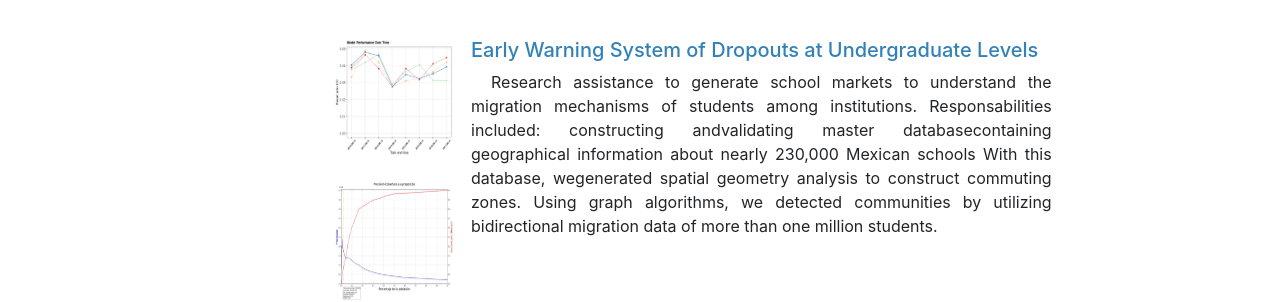
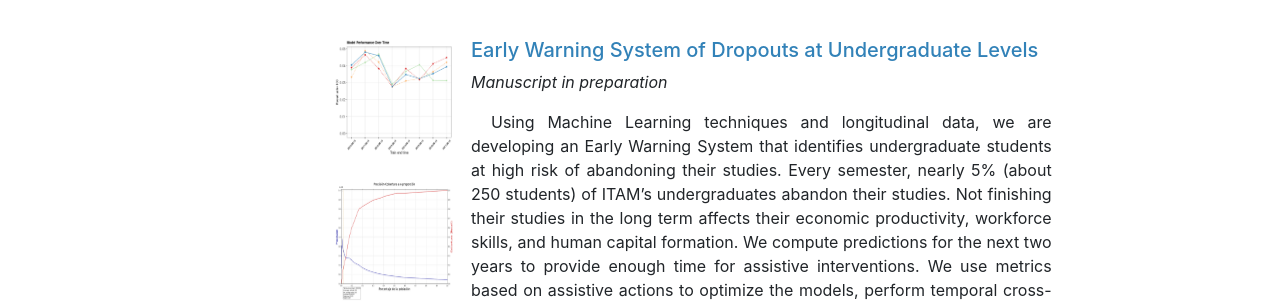
Before and after one commit to C1587S/cadavid-sanchez, a React (Create React App) app: page /#/ in a window 1280 px wide. Shown: the part 628-930 px from the top of the page. Built offline with nearby package versions, Linux system fonts and the light colour scheme.

Commit message:
Updates EWS summary

```diff
--- a/src/components/DataScience/DataScienceResearch.js
+++ b/src/components/DataScience/DataScienceResearch.js
@@ -23,7 +23,7 @@ function DataScienceResearch() {
           </a>
           <p className="p_ind">
           We proposed a methodology for identifying commuting zones and schooling markets in Mexico using geospatial analysis and graph algorithms for community detection. Public policy programs could use school markets to target interventions towards enhancing education quality through school competition mechanisms.
-          This work was done with Mauricio Romero <a href="https://www.itam.mx/">(Instituto Tecnológico Autónomo de México) </a> and Paola Mejía <a href="https://www.epfl.ch/en/">(EPFL)</a>, at the Center for Economic Research <a href="http://cie.itam.mx/">(CIE) </a>.
+          This work was done with Mauricio Romero <a href="https://www.itam.mx/">(Instituto Tecnológico Autónomo de México) </a> and Paola Mejía <a href="https://www.epfl.ch/en/">(EPFL)</a>, at the Center for Economic Research <a href="http://cie.itam.mx/">(CIE)</a>.
           </p>
         </Media.Body>
       </Media>
@@ -51,12 +51,10 @@ function DataScienceResearch() {
         <Media.Body>
         <br />
           <h5 class="colored_heading_h5">Early Warning System of Dropouts at Undergraduate Levels</h5>
+          <p><i> Manuscript in preparation</i></p>
           <p className="p_ind">
-          Research  assistance  to  generate  school  markets  to  understand  the  migration  mechanisms
-          of  students  among  institutions.   Responsabilities  included:  constructing  andvalidating
-          master  databasecontaining geographical information about nearly 230,000 Mexican schools With this
-          database, wegenerated spatial geometry analysis to construct commuting zones. Using graph algorithms,
-          we detected communities by utilizing bidirectional migration data of more than one million students.
+          Using Machine Learning techniques and longitudinal data, we are developing an Early Warning System that identifies undergraduate students at high risk of abandoning their studies. Every semester, nearly 5% (about 250 students) of ITAM’s undergraduates abandon their studies. Not finishing their studies in the long term affects their economic productivity, workforce skills, and human capital formation. We compute predictions for the next two years to provide enough time for assistive interventions. We use metrics based on assistive actions to optimize the models, perform temporal cross-validation, and use existing methodologies based on randomized scores for analyzing algorithmic bias and fairness among student groups. We are currently performing exercises to provide senses of interpretability of our algorithms to decision-makers.
+          This work was done with Adolfo De Unánue, Liliana Millán, Paola Mejía, and Elizabeth Rodriguez, at the <a href="Center for Data Cience Research">Center for Data Cience Research</a> of ITAM.
           </p>
         </Media.Body>
       </Media>
```
